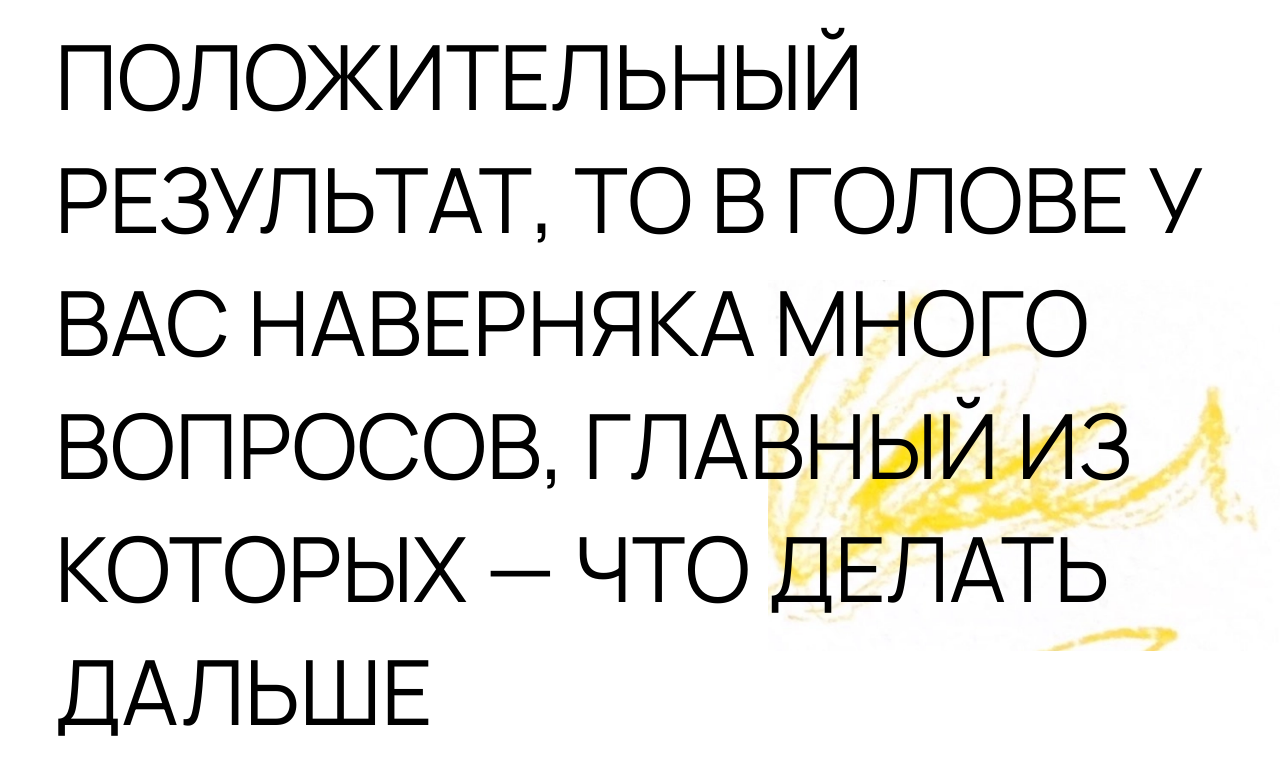
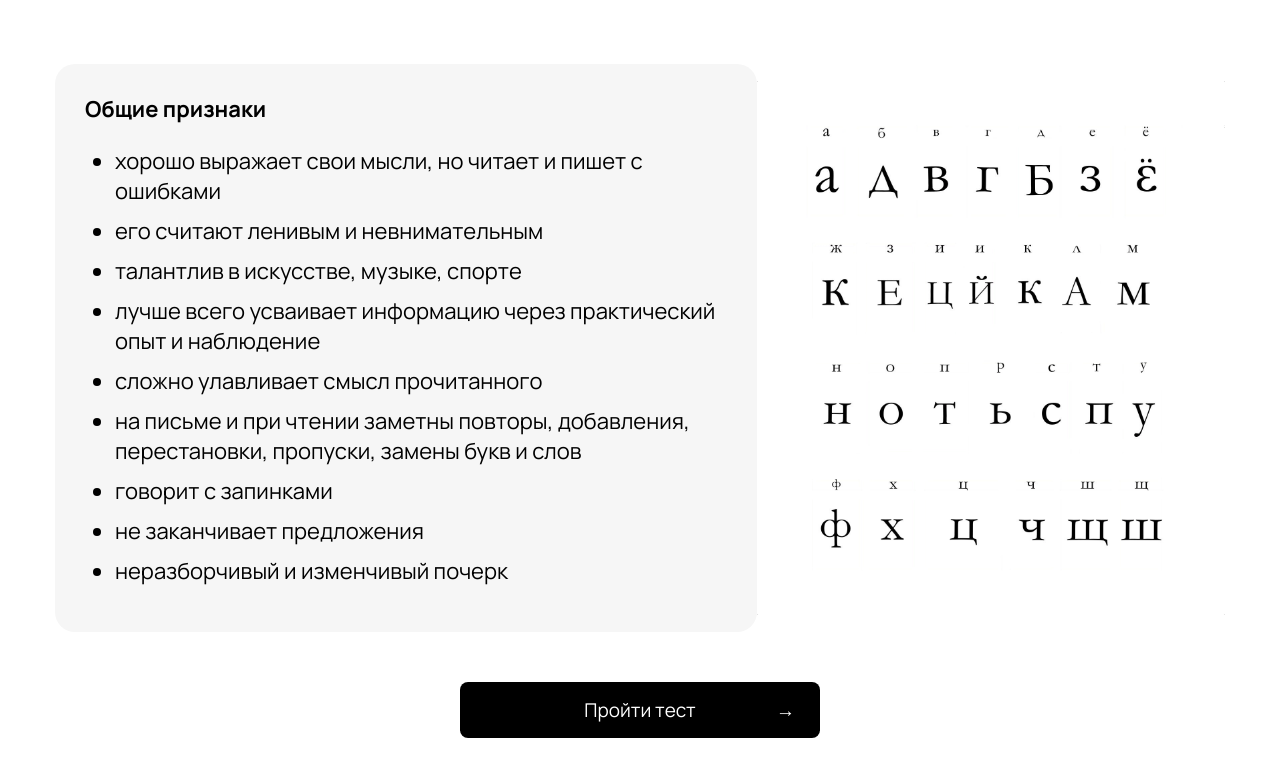
Before and after one commit to Peshkes/unmaze-website, a React (Create React App) app: page / in a window 1280 px wide. Shown: the part 1810-2580 px from the top of the page. Built offline with nearby package versions, Linux system fonts and the light colour scheme.

Commit message:
Added howDetect

```diff
--- a/src/components/blocks/how-detect/HowDetect.tsx
+++ b/src/components/blocks/how-detect/HowDetect.tsx
@@ -3,8 +3,32 @@ import style from './howDetect.module.css'
 
 const HowDetect = () => {
     return (
-        <div>
-
+        <div className={`${style.block} wrapper`}>
+            <h2>Как выявить дислексию у ребенка?</h2>
+            <div className={style.child}>
+                <div className={style.container}>
+                    <h3>Общие признаки</h3>
+                    <ul>
+                        <li>хорошо выражает свои мысли, но читает и пишет с ошибками</li>
+                        <li>его считают ленивым и невнимательным</li>
+                        <li>талантлив в искусстве, музыке, спорте</li>
+                        <li>лучше всего усваивает информацию через практический опыт и наблюдение</li>
+                        <li>сложно улавливает смысл прочитанного</li>
+                        <li>на письме и при чтении заметны повторы, добавления, перестановки, пропуски, замены букв и
+                            слов
+                        </li>
+                        <li>говорит с запинками</li>
+                        <li>не заканчивает предложения</li>
+                        <li>неразборчивый и изменчивый почерк</li>
+                    </ul>
+                </div>
+                <div className={style.imageBlock}>
+                    <img src={require('../../../assets/alphabet.webp')} alt="Alphabet"/>
+                </div>
+            </div>
+            <div className={"button"}>
+                <a href="#">Пройти тест<span className="arrow">→</span></a>
+            </div>
         </div>
     );
 };
--- a/src/components/blocks/how-detect/howDetect.module.css
+++ b/src/components/blocks/how-detect/howDetect.module.css
@@ -0,0 +1,63 @@
+.child{
+    display: flex;
+    flex-direction: column;
+}
+
+.container {
+    background-color: #F6F6F6;
+    padding: 20px;
+    border-radius: 20px;
+    width: 100%;
+    box-sizing: border-box;
+}
+
+.container h3 {
+    margin-top: 0;
+    text-transform: none;
+}
+
+.container ul {
+    list-style: disc outside;
+    padding-left: 20px;
+}
+
+.container li {
+    margin-bottom: 10px;
+    text-transform: lowercase;
+}
+
+.imageBlock img {
+    width: 100%;
+    height: 100%;
+    object-fit: contain;
+}
+
+@media screen and (min-width: 768px) {
+    .child{
+        flex-direction: row;
+    }
+    .container {
+        padding: 30px;
+    }
+    .container ul {
+        padding-left: 30px;
+    }
+
+    .imageBlock{
+        max-width: 40%;
+    }
+}
+
+@media screen and (min-width: 1800px) {
+    .container {
+        padding: 40px;
+    }
+
+    .container ul {
+        padding-left: 60px;
+    }
+
+    .imageBlock{
+        max-width: 20%;
+    }
+}
```
